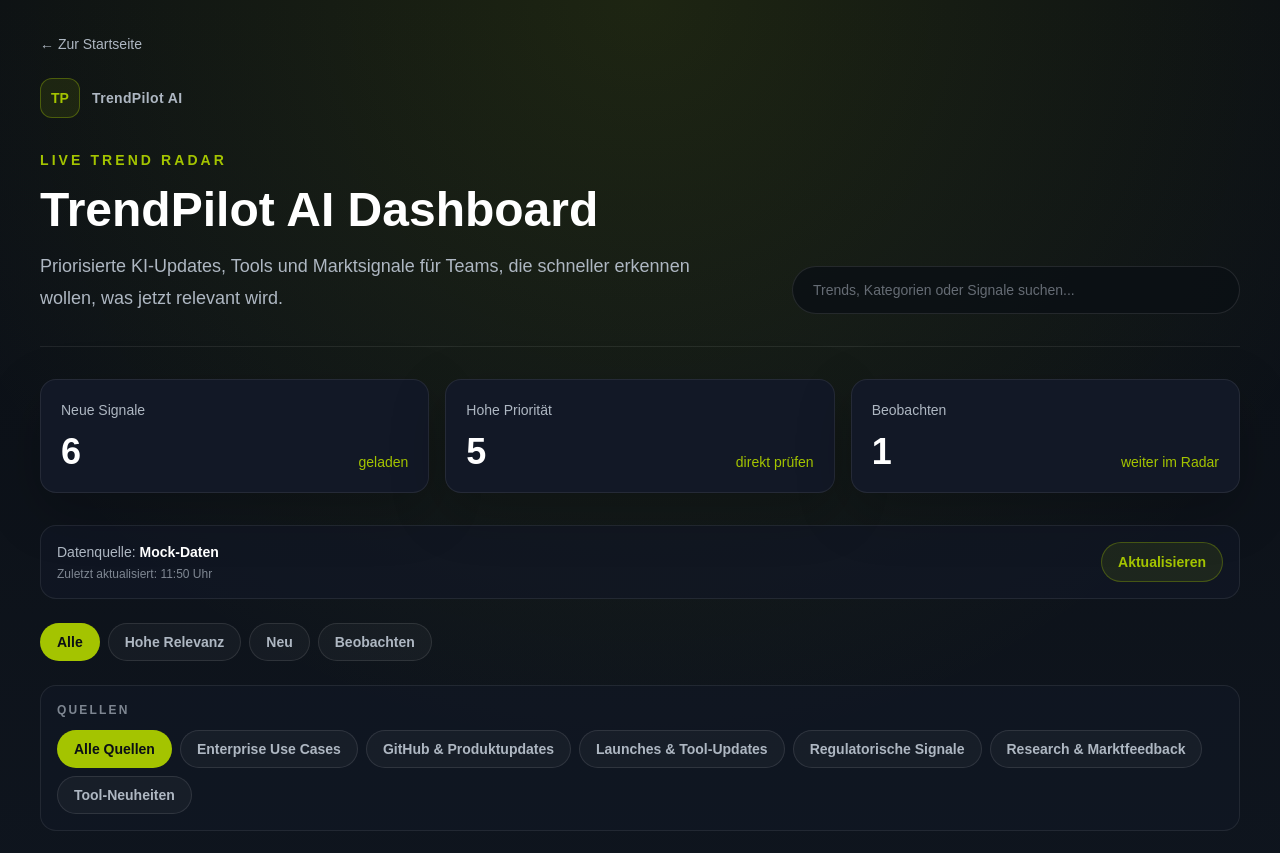
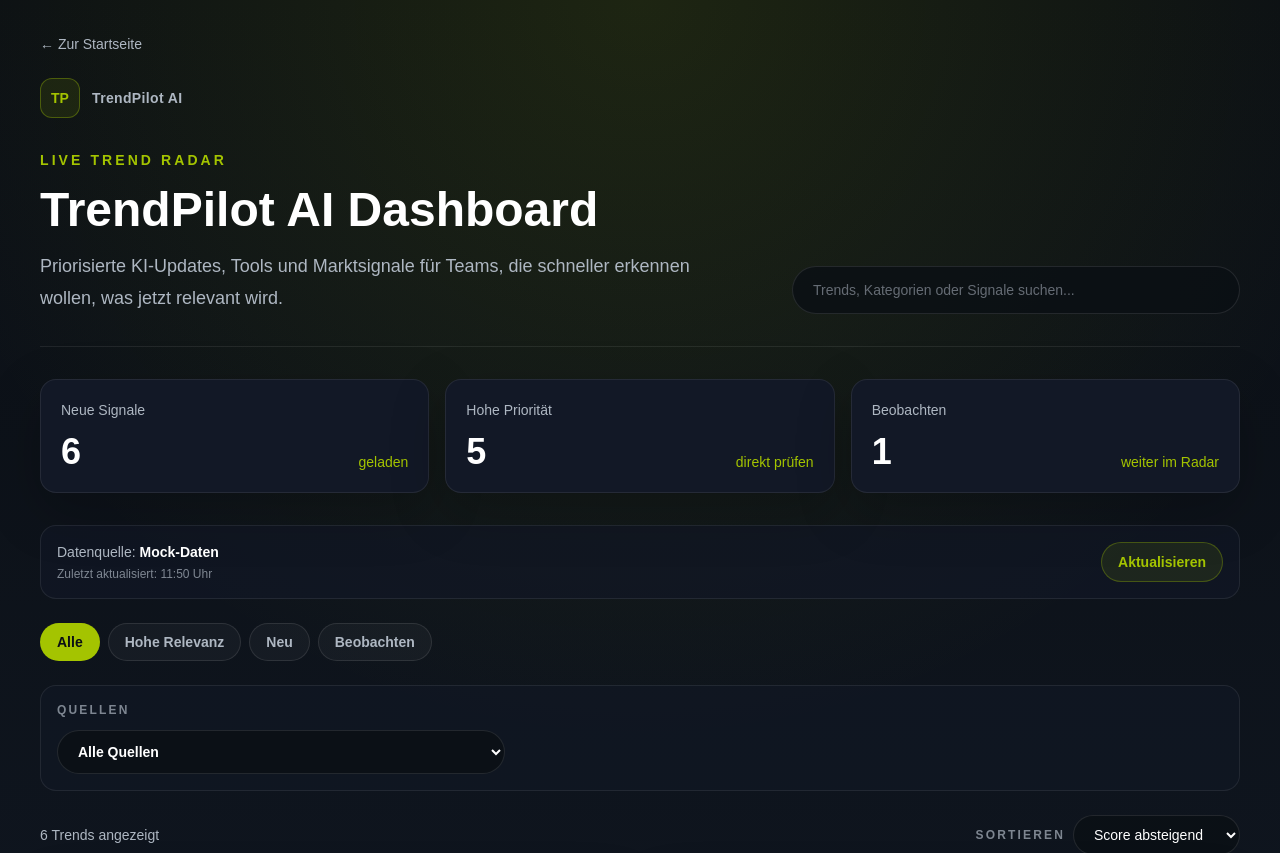
Before and after one commit to nicob1604/trendpilot-ai, a Next.js app: page /dashboard in a window 1280 px wide. Shown: the top 853 px of the page. Built offline with nearby package versions, Linux system fonts and the light colour scheme.

Commit message:
Compact dashboard source filter

```diff
--- a/app/dashboard/page.tsx
+++ b/app/dashboard/page.tsx
@@ -371,25 +371,28 @@ export default function DashboardPage() {
         </section>
 
         <section className="mb-6 rounded-2xl border border-white/8 bg-[#121826]/60 p-4">
-          <p className="mb-3 text-xs font-semibold uppercase tracking-[0.18em] text-[#AEB7C2]/70">
+          <label
+            htmlFor="source-filter"
+            className="mb-3 block text-xs font-semibold uppercase tracking-[0.18em] text-[#AEB7C2]/70"
+          >
             Quellen
-          </p>
-          <div className="flex flex-wrap gap-2">
+          </label>
+          <select
+            id="source-filter"
+            value={activeSourceFilter}
+            onChange={(event) => setActiveSourceFilter(event.target.value)}
+            className="h-11 w-full rounded-full border border-white/10 bg-[#0B0F14]/80 px-4 text-sm font-semibold text-white outline-none transition focus:border-[#A4C400] focus:bg-[#0B0F14] focus:ring-2 focus:ring-[#A4C400]/20 sm:max-w-md"
+          >
             {sourceFilters.map((filter) => (
-              <button
+              <option
                 key={filter.value}
-                onClick={() => setActiveSourceFilter(filter.value)}
-                className={`rounded-full border px-4 py-2 text-sm font-semibold transition ${
-                  activeSourceFilter === filter.value
-                    ? "border-[#A4C400]/35 bg-[#A4C400] text-[#0B0F14]"
-                    : "border-white/10 bg-white/[0.035] text-[#AEB7C2] hover:border-[#A4C400]/45 hover:text-white"
-                }`}
-                type="button"
+                value={filter.value}
+                className="bg-[#0B0F14] text-white"
               >
                 {filter.label}
-              </button>
+              </option>
             ))}
-          </div>
+          </select>
         </section>
 
         {hasActiveFilters ? (
```
